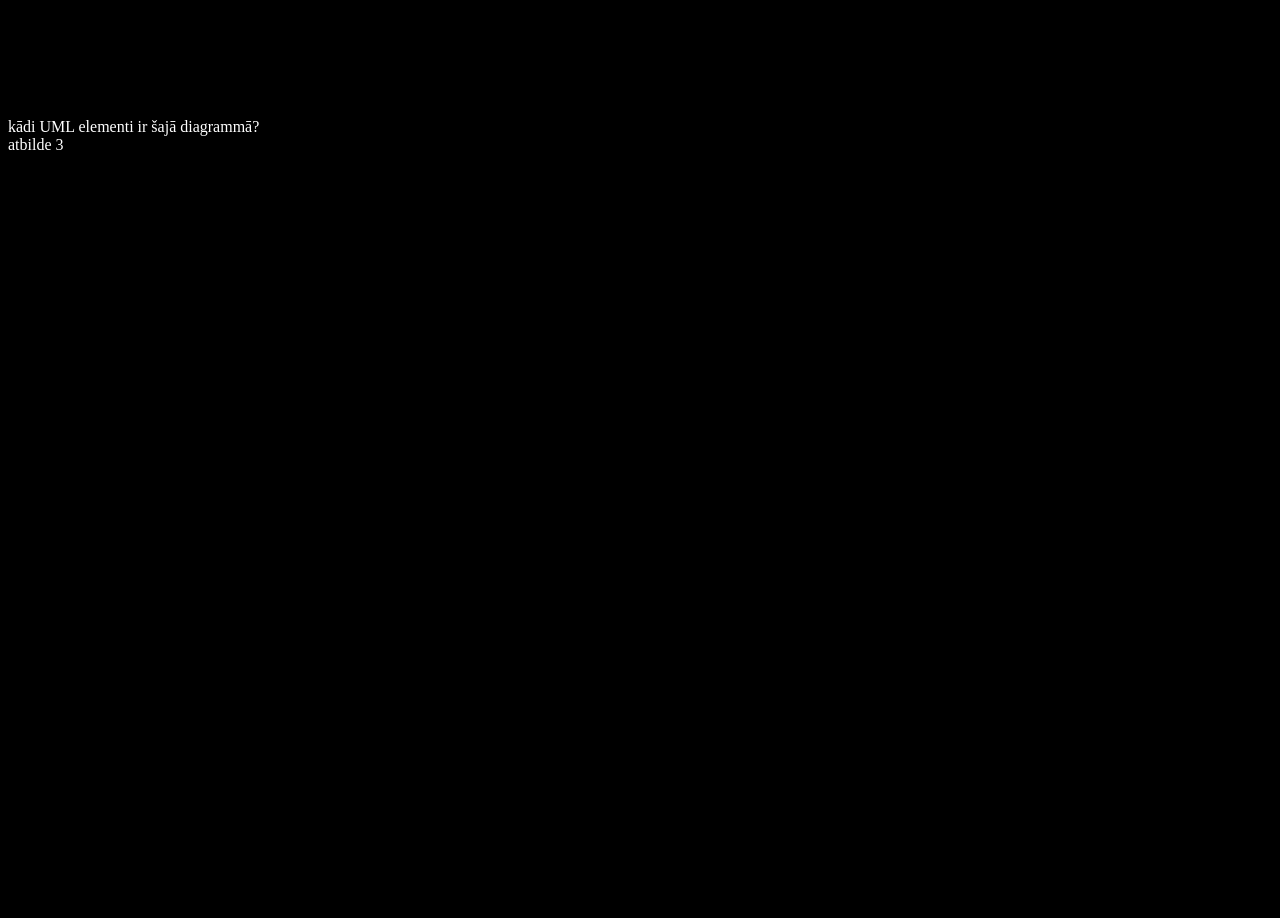
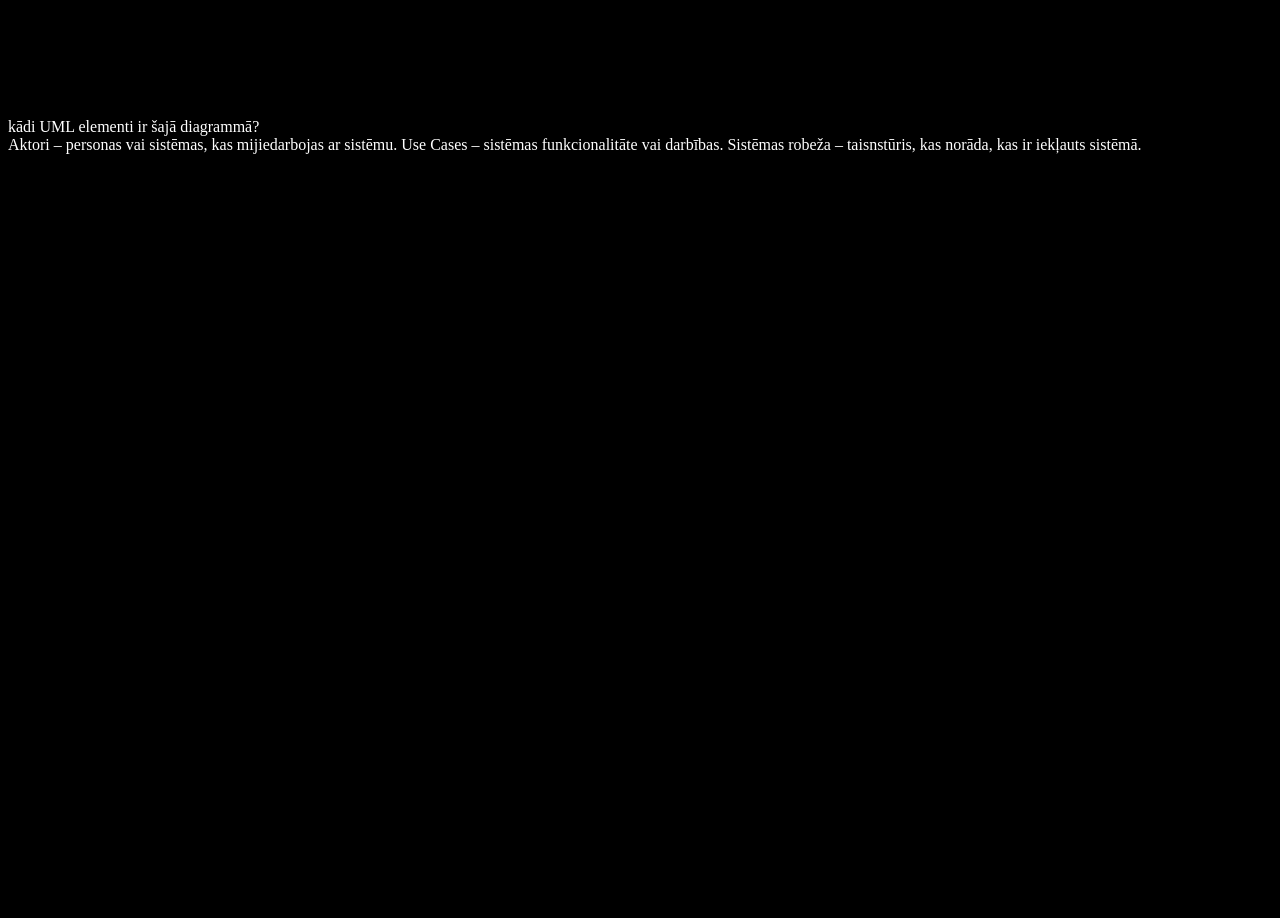
Before and after one commit to RalfsCD/UML, a React (Create React App) app: page / in a window 1280 px wide. Shown: the part 1580-2498 px from the top of the page. Built offline with nearby package versions, Linux system fonts and the light colour scheme.

Commit message:
Update Article3.js

```diff
--- a/src/components/Article3.js
+++ b/src/components/Article3.js
@@ -5,7 +5,9 @@ import React from 'react';
 function Article3() {
   return (
 
-<a>atbilde 3</a>
+<a>Aktori – personas vai sistēmas, kas mijiedarbojas ar sistēmu.
+Use Cases – sistēmas funkcionalitāte vai darbības.
+Sistēmas robeža – taisnstūris, kas norāda, kas ir iekļauts sistēmā.</a>
   );
   }
 export default Article3;
```
